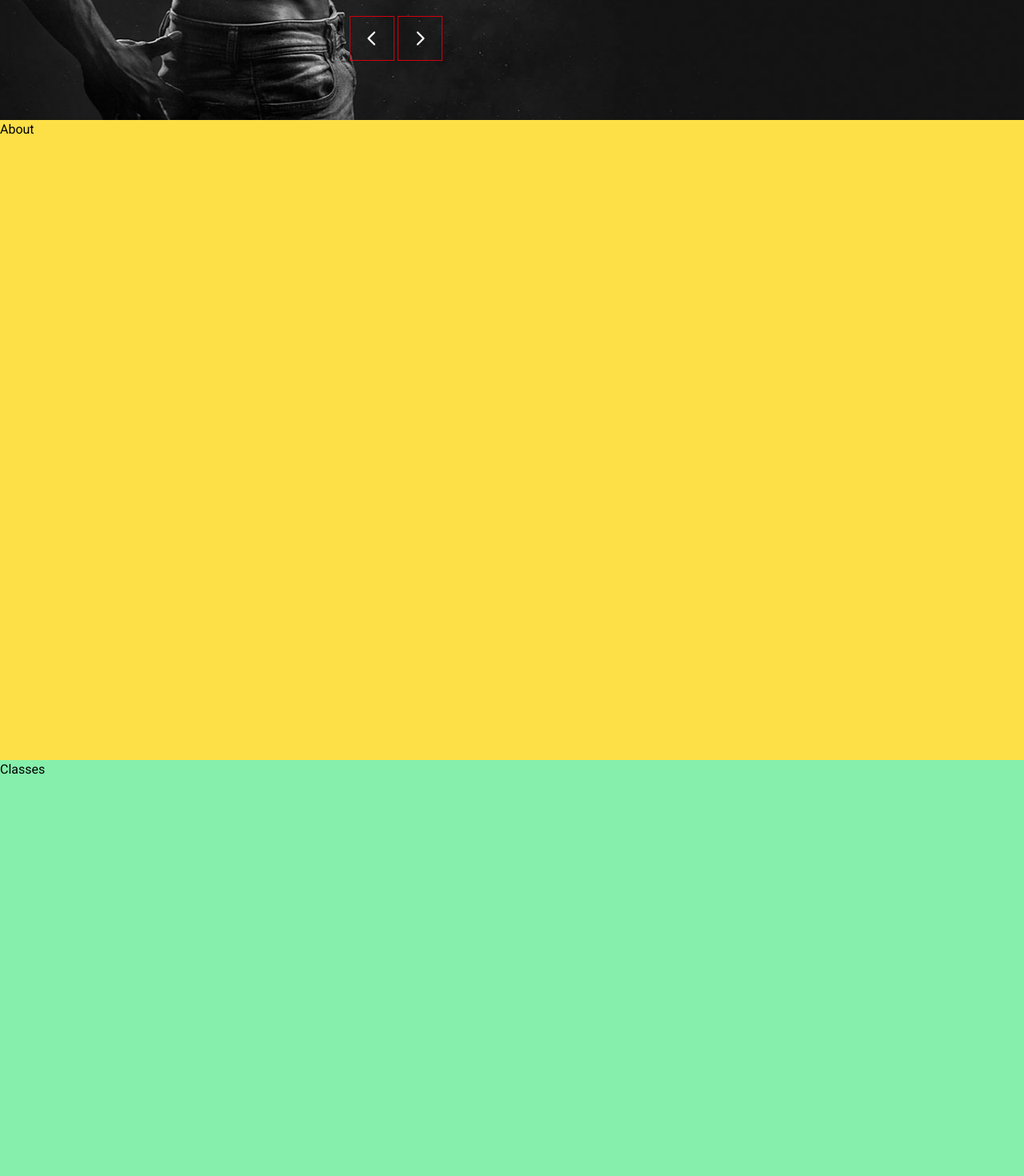
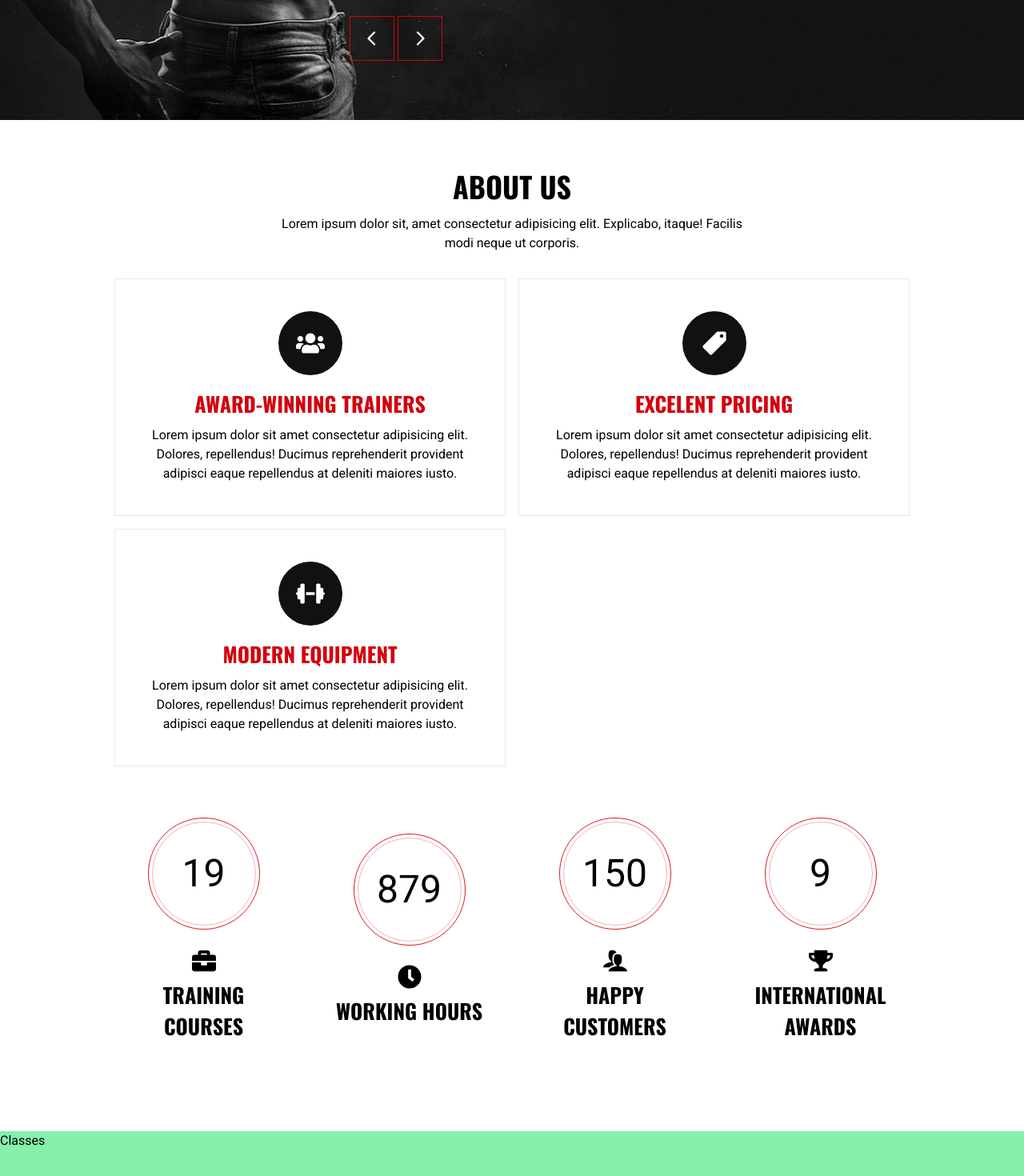
Before and after one commit to freetimezp/js-sport-06, a Next.js app: page / in a window 1280 px wide. Shown: the part 762-2232 px from the top of the page at 80% size. Built offline with nearby package versions, Linux system fonts and the light colour scheme.

Commit message:
04. js-sport-06. About Component.

```diff
--- a/components/About.tsx
+++ b/components/About.tsx
@@ -1,9 +1,98 @@
+"use client";
 import React from 'react';
+
+import { FaUsers } from 'react-icons/fa';
+import { IoIosPricetag } from 'react-icons/io';
+import { FaDumbbell } from 'react-icons/fa6';
+
+import { motion } from 'framer-motion';
+
+import { fadeIn } from '@/lib/variants';
+
+import Achievements from './Achievements';
+
+const featured = [
+    {
+        id: 1,
+        icon: <FaUsers />,
+        title: 'award-winning trainers',
+        subtitle: `Lorem ipsum dolor sit amet consectetur adipisicing elit.
+        Dolores, repellendus! Ducimus reprehenderit provident adipisci eaque
+        repellendus at deleniti maiores iusto.`,
+    },
+    {
+        id: 2,
+        icon: <IoIosPricetag />,
+        title: 'excelent pricing',
+        subtitle: `Lorem ipsum dolor sit amet consectetur adipisicing elit.
+        Dolores, repellendus! Ducimus reprehenderit provident adipisci eaque
+        repellendus at deleniti maiores iusto.`,
+    },
+    {
+        id: 3,
+        icon: <FaDumbbell />,
+        title: 'modern equipment',
+        subtitle: `Lorem ipsum dolor sit amet consectetur adipisicing elit.
+        Dolores, repellendus! Ducimus reprehenderit provident adipisci eaque
+        repellendus at deleniti maiores iusto.`,
+    },
+];
 
 const About = () => {
     return (
-        <section className='h-screen bg-yellow-300' id='about'>
-            About
+        <section className='pt-8 pb-14 lg:pt-14 lg:pb-28' id='about'>
+            <div className="container mx-auto">
+                <div className='flex flex-col items-center gap-2 mb-8'>
+                    <motion.h2
+                        variants={fadeIn('up', 0.4)}
+                        initial="hidden"
+                        whileInView={'show'}
+                        viewport={{ once: false, amount: 0.2 }}
+                        className='h2 text-center'
+                    >
+                        About Us
+                    </motion.h2>
+                    <motion.p
+                        variants={fadeIn('up', 0.6)}
+                        initial="hidden"
+                        whileInView={'show'}
+                        viewport={{ once: false, amount: 0.2 }}
+                        className='max-w-[600px] mx-auto text-center'
+                    >
+                        Lorem ipsum dolor sit, amet consectetur adipisicing elit.
+                        Explicabo, itaque! Facilis modi neque ut corporis.
+                    </motion.p>
+                </div>
+
+                <motion.div
+                    variants={fadeIn('up', 0.8)}
+                    initial="hidden"
+                    whileInView={'show'}
+                    viewport={{ once: false, amount: 0.2 }}
+                    className='grid grid-cols-1 md:grid-cols-2 xl:grid-cols-3
+                    gap-4 mb-16'
+                >
+                    {featured.map((feature) => (
+                        <div key={feature.id} className='flex flex-col justify-center items-center
+                            gap-4 border p-10'>
+                            <div className='text-4xl bg-primary-300 text-white w-[80px]
+                                h-[80px] rounded-full flex justify-center items-center'>
+                                {feature.icon}
+                            </div>
+                            <div className='flex flex-col justify-center items-center gap-2 text-center'>
+                                <h4 className='h4 text-accent'>
+                                    {feature.title}
+                                </h4>
+                                <p>
+                                    {feature.subtitle}
+                                </p>
+                            </div>
+                        </div>
+                    ))}
+                </motion.div>
+
+                <Achievements />
+            </div>
         </section>
     );
 }
--- /dev/null
+++ b/components/Achievements.tsx
@@ -0,0 +1,110 @@
+"use client";
+import React, { useRef } from 'react';
+import CountUp from 'react-countup';
+
+import { FaBriefcase, FaClock, FaTrophy } from 'react-icons/fa';
+import { ImUsers } from 'react-icons/im';
+
+import { motion, useInView } from 'framer-motion';
+
+const stats = [
+    {
+        id: 1,
+        number: 19,
+        icon: FaBriefcase,
+        text: 'training courses',
+    },
+    {
+        id: 2,
+        number: 879,
+        icon: FaClock,
+        text: 'working hours',
+    },
+    {
+        id: 3,
+        number: 150,
+        icon: ImUsers,
+        text: 'happy customers',
+    },
+    {
+        id: 4,
+        number: 9,
+        icon: FaTrophy,
+        text: 'international awards',
+    },
+];
+
+const statsContainerVariant = {
+    hidden: {
+        opacity: 0,
+    },
+    show: {
+        opacity: 1,
+        transition: {
+            staggerChildren: 0.4,
+            duration: 0.5,
+            ease: 'linear',
+        }
+    },
+};
+
+const staticItem = {
+    hidden: {
+        y: 20,
+        opacity: 0,
+    },
+    show: {
+        y: 0,
+        opacity: 1,
+        transition: {
+            duration: 0.5,
+            ease: [0.25, 0.6, 0.3, 0.8]
+        }
+    }
+}
+
+const Achievements = () => {
+    const ref = useRef(null);
+    const isInView = useInView(ref);
+
+    return (
+        <section>
+            <div className="container mx-auto">
+                <motion.div
+                    variants={statsContainerVariant}
+                    initial="hidden"
+                    whileInView={'show'}
+                    viewport={{ once: false, amount: 0.3 }}
+                    className='grid grid-cols-2 md:grid-cols-4 gap-16'
+                >
+                    {stats.map((stat) => (
+                        <motion.div
+                            variants={staticItem}
+                            className='flex flex-col justify-center items-center'
+                            key={stat.id}
+                        >
+                            <div className='border border-accent/90 w-[140px] h-[140px] mx-auto
+                                rounded-full p-1 mb-6'>
+                                <div
+                                    className='border border-accent/30 w-full h-full flex
+                                    justify-center items-center text-5xl rounded-full'
+                                    ref={ref}
+                                >
+                                    {isInView && <CountUp start={0} end={stat.number} duration={6} />}
+                                </div>
+                            </div>
+                            <div className='flex flex-col justify-center items-center text-center'>
+                                <stat.icon className="text-3xl mb-2" />
+                                <h4 className='h4'>
+                                    {stat.text}
+                                </h4>
+                            </div>
+                        </motion.div>
+                    ))}
+                </motion.div>
+            </div>
+        </section>
+    );
+}
+
+export default Achievements;
```
